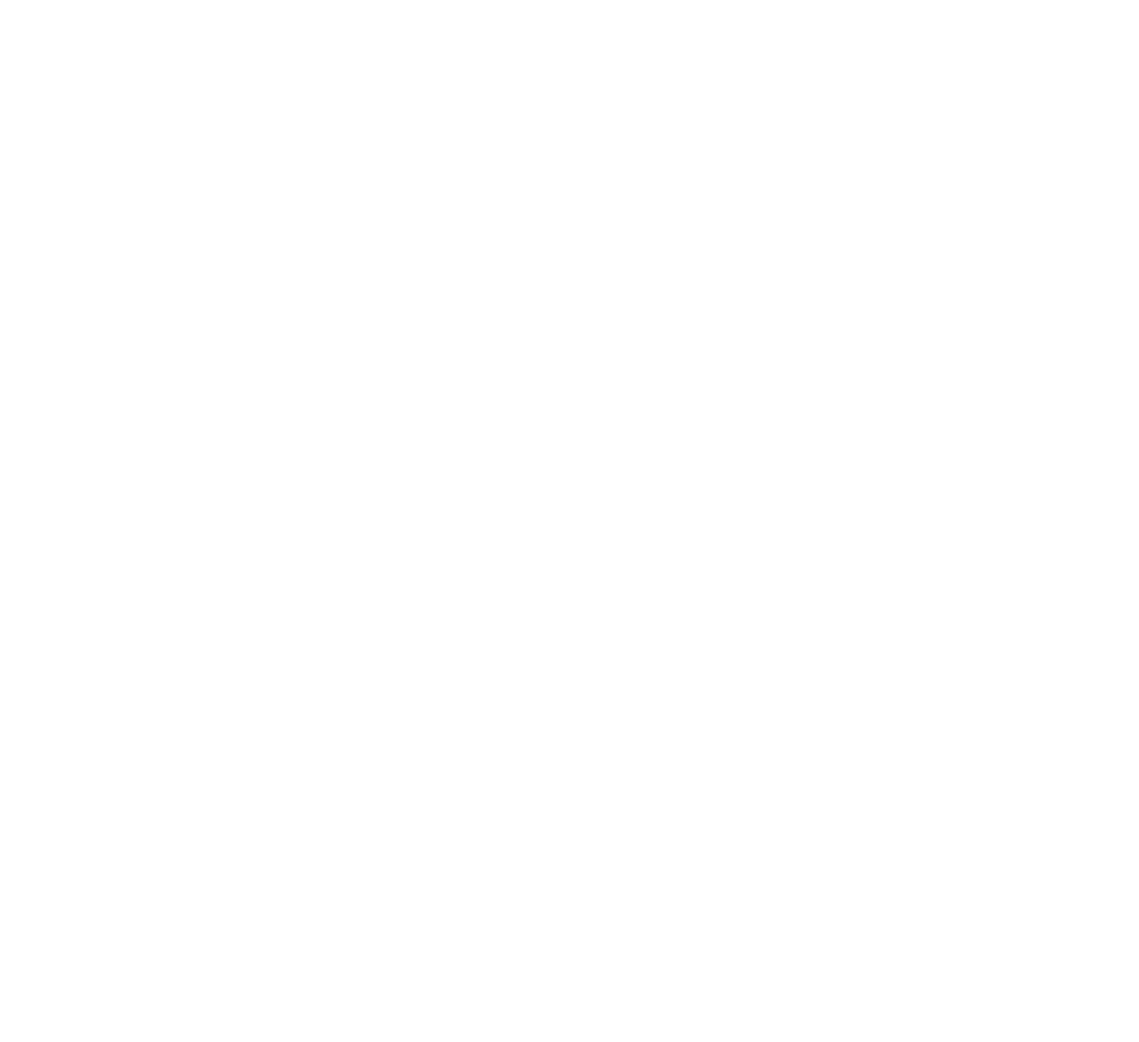
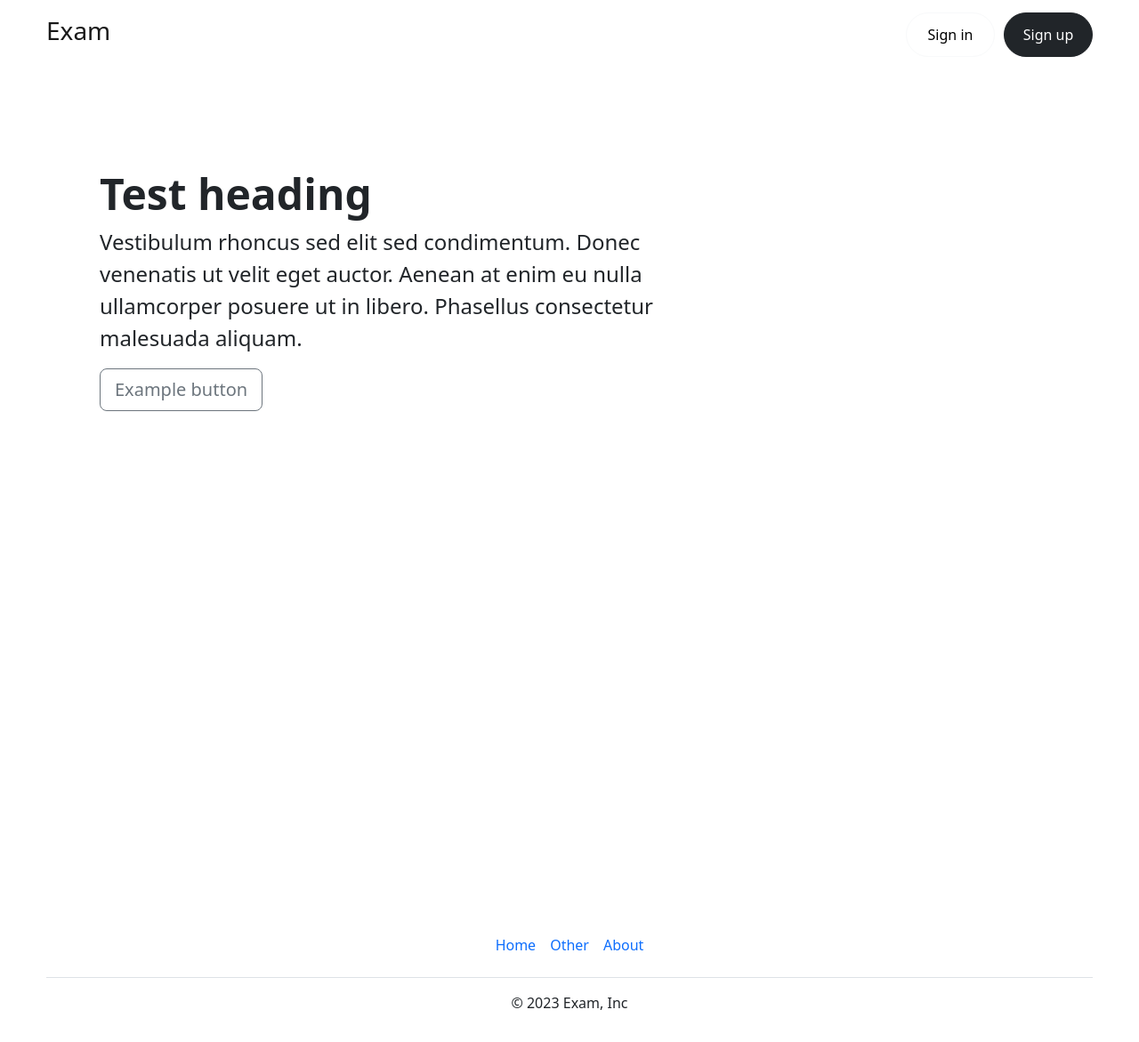
Before and after one commit to yibrino/workflowagile, an Angular app in the folder frontend/: page /temp-home-page in a window 1280 px wide. Before the commit this address led to /. Shown: the whole page at 89% size. Before the commit the page ends 800 px from the top, so only its background shows below. Built offline with nearby package versions, Linux system fonts and the light colour scheme.

Commit message:
updated login component and added temp home page

```diff
--- a/frontend/src/app/app-routing.module.ts
+++ b/frontend/src/app/app-routing.module.ts
@@ -3,11 +3,13 @@ import { RouterModule, Routes } from '@angular/router';
 import {TeacherDashboardComponent} from "./teacher-dashboard/teacher-dashboard.component";
 import { RegisterComponent } from './register/register.component';
 import { LoginComponent } from './login/login.component';
+import { TempHomePageComponent } from './temp-home-page/temp-home-page.component';
 
 const routes: Routes = [
    { path: 'dashboard', component: TeacherDashboardComponent },
    { path: 'register', component: RegisterComponent },
    { path: 'login', component: LoginComponent },
+   { path: 'temp-home-page', component: TempHomePageComponent }
 ];
 
 @NgModule({
--- a/frontend/src/app/app.module.ts
+++ b/frontend/src/app/app.module.ts
@@ -10,13 +10,15 @@ import { ReactiveFormsModule } from '@angular/forms';
 import { BrowserAnimationsModule} from '@angular/platform-browser/animations';
 import { LoginComponent } from './login/login.component';
 import { HttpClientModule } from '@angular/common/http';
+import { TempHomePageComponent } from './temp-home-page/temp-home-page.component';
 
 @NgModule({
   declarations: [
     AppComponent,
     TeacherDashboardComponent,
     RegisterComponent,
-    LoginComponent
+    LoginComponent,
+    TempHomePageComponent
   ],
   imports: [
     BrowserModule,
--- a/frontend/src/app/login/login.component.ts
+++ b/frontend/src/app/login/login.component.ts
@@ -1,6 +1,7 @@
 import { Component } from '@angular/core';
 import {FormBuilder, FormGroup, Validators} from '@angular/forms';
 import { NgbActiveModal, NgbModal } from '@ng-bootstrap/ng-bootstrap';
+import { AuthService } from '../auth.service';
 
 @Component({
   selector: 'app-login',
@@ -12,7 +13,7 @@ export class LoginComponent {
   form?: FormGroup;
 
   constructor(private formBuilder : FormBuilder,
-    private modalService : NgbModal) {}
+    private modalService : NgbModal, private authService : AuthService) {}
 
   ngOnInit() : void {
     this.form = this.formBuilder.group({
@@ -22,15 +23,24 @@ export class LoginComponent {
   }
   submit_clicked:boolean=false;
   submit() : void {
+    if (this.form?.valid) {
+      this.authService.login(this.form?.getRawValue());
+      this.submit_clicked=false;
+    } else {
+      this.submit_clicked=true;
+    }
   }
 
   checkLogged() {
+    this.authService.checkLogged();
   }
 
   logout() {
+    this.authService.logout();
   }
 
   goToSignUp() {
+    this.modalService.dismissAll(10);
   }
 
 }
--- /dev/null
+++ b/frontend/src/app/temp-home-page/temp-home-page.component.css
@@ -0,0 +1,48 @@
+.page {
+    margin-top: 5px;
+}
+
+.sign-in-btn {
+    margin-right: 10px;
+    border-radius: 40px;
+    padding: 12px;
+    background-color: transparent;
+    width: 100px;
+}
+
+.sign-up-btn {
+    margin-right: 40px;
+    border-radius: 40px;
+    padding: 12px;
+    width: 100px;
+}
+
+.logo {
+    margin-left: 40px;
+}
+
+.exit {
+    width: 100%;
+    background-color: #fff;
+    border-radius: 5px;
+  }
+
+  .exit i {
+    float: right;
+    cursor: pointer;
+    margin-right: 12px;
+    margin-top: 8px;
+    font-weight: 400;
+    font-size:x-large;
+  }
+
+  .pg {
+    margin-left: 40px;
+    margin-right: 40px;
+    margin-top:20px;
+    border-radius: 15px;
+  }
+
+  .cnt {
+    min-height: 420px;
+  }
--- /dev/null
+++ b/frontend/src/app/temp-home-page/temp-home-page.component.html
@@ -0,0 +1,49 @@
+<div class="container-fluid page">
+    <nav class="navbar navbar-expand-lg">
+        <a class="navbar-brand logo" href="#">
+            <h3>Exam</h3>
+        </a>
+
+        <button class="navbar-toggler" type="button" data-toggle="collapse" data-target="#navbarNav" aria-controls="navbarNav" aria-expanded="false" aria-label="Toggle navigation">
+            <span class="navbar-toggler-icon"></span>
+        </button>
+
+        <div class="collapse navbar-collapse justify-content-end" id="navbarNav">
+            <div class="navbar-nav ml-lg-2">
+                <button class="btn btn-light sign-in-btn" (click)="open(login)">Sign in</button>
+                <button class="btn btn-dark sign-up-btn" (click)="open(register)">Sign up</button>
+            </div>
+        </div>
+    </nav>
+    <div class="pg">
+        <div class="p-5 mb-4 bg-body-tertiary rounded-3">
+            <div class="container-fluid py-5">
+            <h1 class="display-5 fw-bold">Test heading</h1>
+            <p class="col-md-8 fs-4">Vestibulum rhoncus sed elit sed condimentum.
+                Donec venenatis ut velit eget auctor. Aenean at enim eu nulla ullamcorper posuere ut in libero.
+                Phasellus consectetur malesuada aliquam.</p>
+            <button class="btn btn-outline-secondary btn-lg" type="button">Example button</button>
+            </div>
+        </div>
+        <div class="cnt">
+        </div>
+        <footer class="py-3 my-4">
+            <ul class="nav justify-content-center border-bottom pb-3 mb-3">
+              <li class="nav-item"><a class="nav-link px-2 text-body-secondary">Home</a></li>
+              <li class="nav-item"><a class="nav-link px-2 text-body-secondary">Other</a></li>
+              <li class="nav-item"><a class="nav-link px-2 text-body-secondary">About</a></li>
+            </ul>
+            <p class="text-center text-body-secondary">© 2023 Exam, Inc</p>
+          </footer>
+    </div>
+</div>
+
+<ng-template #login let-modal class="temp">
+    <div (click)="modal.dismiss('Cross click')" class="exit"><i class="bi bi-x"></i></div>
+    <app-login></app-login>
+</ng-template>
+
+<ng-template #register let-modal class="temp">
+    <div (click)="modal.dismiss('Cross click')" class="exit"><i class="bi bi-x"></i></div>
+    <app-register></app-register>
+</ng-template>
--- /dev/null
+++ b/frontend/src/app/temp-home-page/temp-home-page.component.ts
@@ -0,0 +1,21 @@
+import { Component } from '@angular/core';
+import { NgbModal } from '@ng-bootstrap/ng-bootstrap';
+
+@Component({
+  selector: 'app-temp-home-page',
+  templateUrl: './temp-home-page.component.html',
+  styleUrls: ['./temp-home-page.component.css']
+})
+export class TempHomePageComponent {
+
+  constructor(private modalService: NgbModal) {}
+
+  open(content : any) {
+		this.modalService.open(content, { centered: true  })
+	}
+
+  ngOnDestroy(): void {
+    this.modalService.dismissAll();
+  }
+
+}
```
Also changed, not shown: 1 other file (tests, documents, lock files or other folders).
